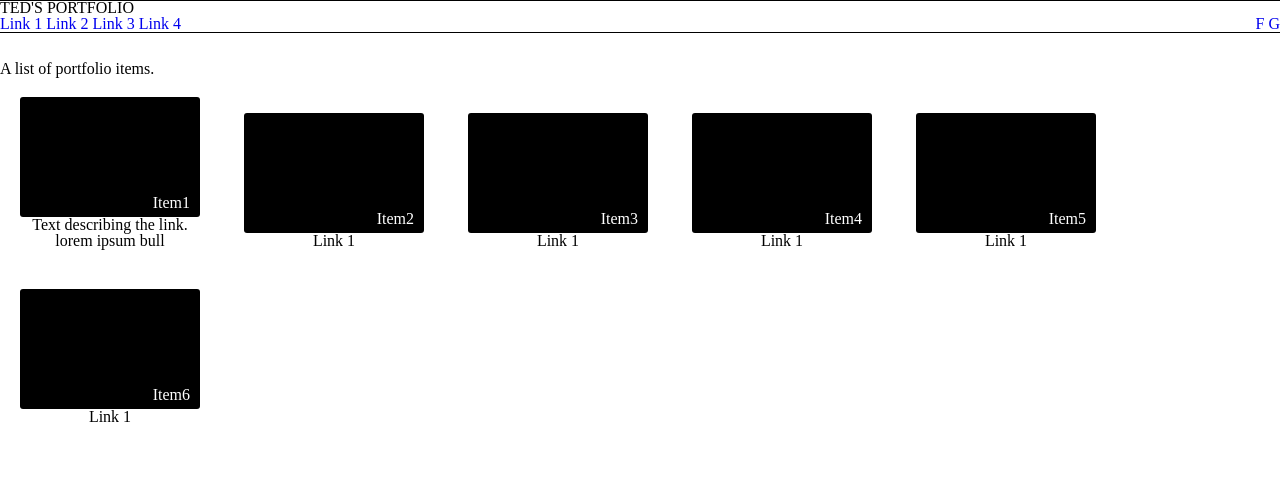
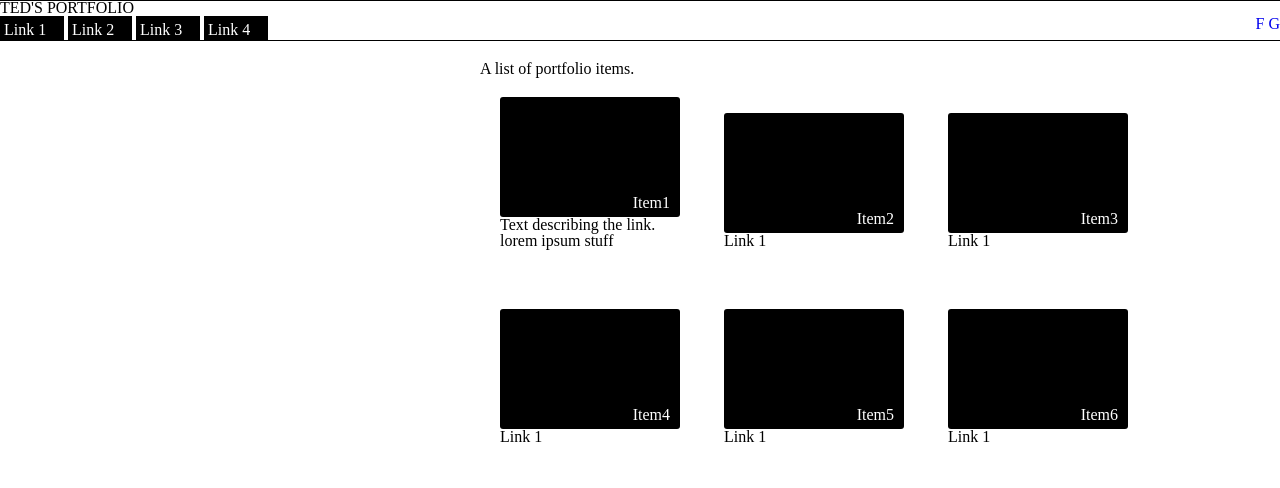
Before and after one commit to CCallahanIV/portfolio, a plain HTML site: page index.html in a window 1280 px wide. Drawn offline with Linux system fonts and the light colour scheme.

Commit message:
Correcting stylesheets

```diff
--- a/index.html
+++ b/index.html
@@ -18,10 +18,10 @@
         <nav class="siteLinks">
         <div class="icon-menu"><span>NAV</span></div>
           <ul>
-            <li><a href="#">Link 1</a></li>
-            <li><a href="#">Link 2</a></li>
-            <li><a href="#">Link 3</a></li>
-            <li><a href="#">Link 4</a></li>
+            <li><a class="siteLink" href="#">Link 1</a></li>
+            <li><a class="siteLink" href="#">Link 2</a></li>
+            <li><a class="siteLink" href="#">Link 3</a></li>
+            <li><a class="siteLink" href="#">Link 4</a></li>
           </ul>
         </nav>
         <nav class="socialLinks">
@@ -35,14 +35,16 @@
 
     <section class="mainContent">
       <p>A list of portfolio items.</p>
+      <div class="listWrapper">
         <ul class="portfolioList">
-        <li class="portItem"><a class="portLink" href="#">Item1</a><p class="captionText">Text describing the link. lorem ipsum bull</p></li>
+          <li class="portItem"><a class="portLink" href="#">Item1</a><p class="captionText">Text describing the link. lorem ipsum stuff</p></li>
           <li class="portItem"><a class="portLink" href="#">Item2</a><p class="captionText">Link 1</p></li>
           <li class="portItem"><a class="portLink" href="#">Item3</a><p class="captionText">Link 1</p></li>
           <li class="portItem"><a class="portLink" href="#">Item4</a><p class="captionText">Link 1</p></li>
           <li class="portItem"><a class="portLink" href="#">Item5</a><p class="captionText">Link 1</p></li>
           <li class="portItem"><a class="portLink" href="#">Item6</a><p class="captionText">Link 1</p></li>
         </ul>
+      </div>
 
     </section>
   </body>
--- a/styles/layout.css
+++ b/styles/layout.css
@@ -1,3 +1,10 @@
 .mainContent{
   padding-top: 60px;
+  max-width: 800px;
+  margin-left: auto;
 }
+
+.listWrapper{
+  width: 100%;
+  margin-left: auto;
+}
--- a/styles/module.css
+++ b/styles/module.css
@@ -19,12 +19,34 @@
   display: block;
 }
 
+.siteLink{
+  display: inline-block;
+  width: 60px;
+  height: 20px;
+  line-height: 20px;
+  padding-top: 4px;
+  padding-left: 4px;
+  background-color: black;
+  color: white;
+
+}
+
+.siteLink:hover{
+  background-color: lightgrey;
+  color: black;
+}
+
 .socialLinks{
   float: right;
 }
 
 .socialLinks li{
   display: inline;
+}
+
+.portfolioList ul{
+  width: 100%;
+  margin-left: auto;
 }
 
 .portfolioList li{
@@ -54,8 +76,8 @@
 }
 
 .captionText{
-  text-align: center;
   width: 180px;
+  padding-bottom: 20px;
 }
 
 @media screen and (min-width: 760px){
```
Lines whose indentation alone changed are shown as unchanged.
